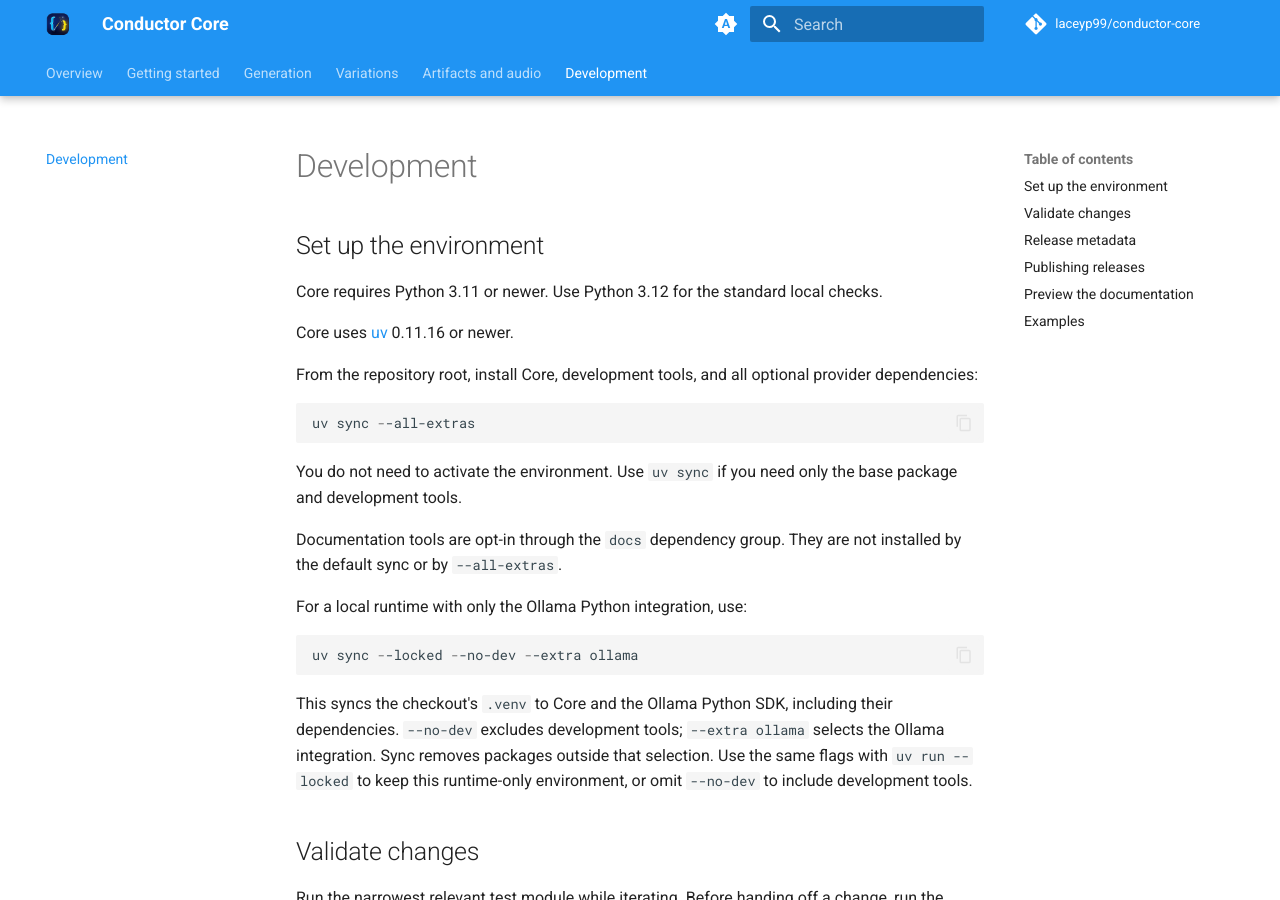
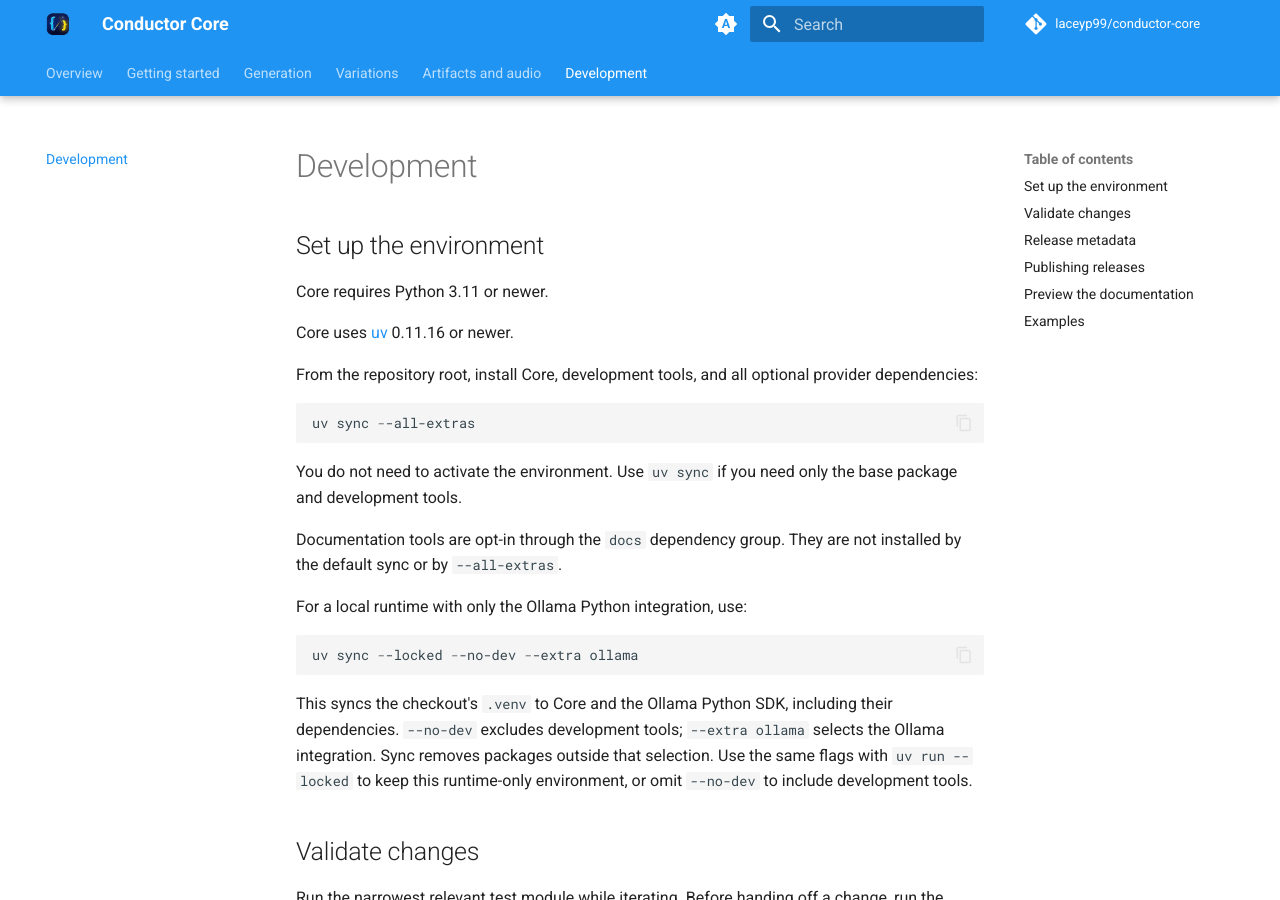
Before and after one commit to laceyp99/conductor-core, an MkDocs documentation site: the page built from docs/development.md, in a window 1280 px wide and 900 px high. Built offline with MkDocs 1.6.1 and Material for MkDocs 9.7.7, drawn with Linux system fonts in a browser that asks for light colours; comment, search, counter and statistics services are not loaded.

```diff
--- a/docs/development.md
+++ b/docs/development.md
@@ -2,7 +2,7 @@
 
 ## Set up the environment
 
-Core requires Python 3.11 or newer. Use Python 3.12 for the standard local checks.
+Core requires Python 3.11 or newer.
 
 Core uses [uv](https://docs.astral.sh/uv/) 0.11.16 or newer.
 
```
Also changed, not shown: .agents/skills/add-model-support/SKILL.md (+6 -0 lines).
